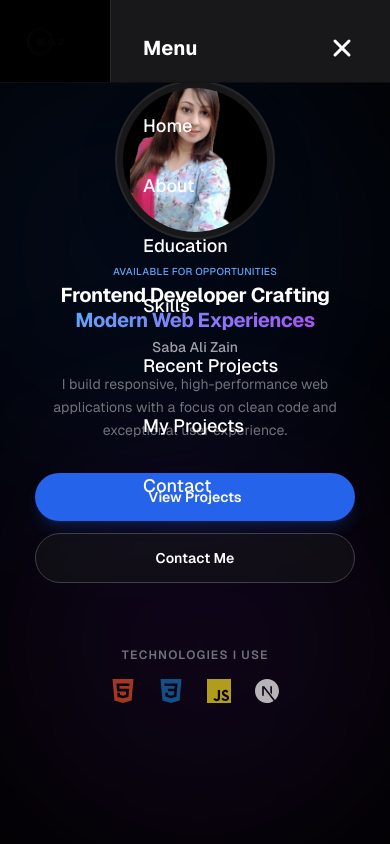
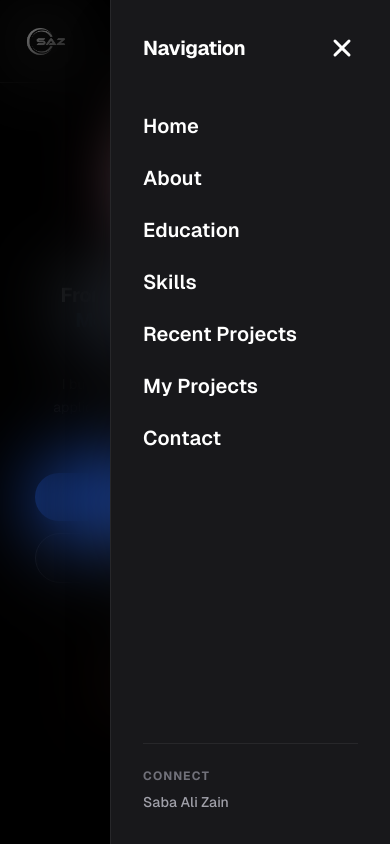
Before and after one commit to SabaZain/nextjs-portfolio, a Next.js app: page / in a window 390 px wide. Both pictures are taken after a click on the element 360 px from the left and 41 px from the top of the page. Shown: the top 844 px of the page. Built offline with nearby package versions, Linux system fonts and the light colour scheme.

Commit message:
fix: resolve mobile menu visibility and horizontal overflow issues

```diff
--- a/src/app/globals.css
+++ b/src/app/globals.css
@@ -3,10 +3,12 @@
 @tailwind utilities;
 
 @layer base {
-    body {
-        @apply bg-black text-white antialiased;
+    html, body {
+        @apply bg-black text-white antialiased overflow-x-hidden;
         font-family: var(--font-geist-sans), system-ui, sans-serif;
         scroll-behavior: smooth;
+        width: 100%;
+        position: relative;
     }
 
     html {
--- a/src/components/Card.tsx
+++ b/src/components/Card.tsx
@@ -14,12 +14,14 @@ interface propsType {
 const Card: React.FC<propsType> = ({ title, desc, img, tags, link, problemSolved}) => {
   return (
     <div className='group glass-card overflow-hidden hover:border-blue-500/50 transition-all duration-500 hover:shadow-2xl hover:shadow-blue-500/10' data-aos="zoom-in-up">
-        <div className='relative aspect-video overflow-hidden rounded-xl'>
+        <div className='relative aspect-video overflow-hidden rounded-xl bg-zinc-800'>
             <Image
               className='object-cover transition-transform duration-700 group-hover:scale-110'
               src={img}
               fill
+              sizes="(max-width: 768px) 100vw, (max-width: 1200px) 50vw, 33vw"
               alt={title}
+              priority={false}
             />
             <div className='absolute inset-0 bg-gradient-to-t from-black/80 to-transparent opacity-0 group-hover:opacity-100 transition-opacity duration-500 flex items-end p-4'>
                <Link href={link} className='w-full'>
--- a/src/components/Navbar.tsx
+++ b/src/components/Navbar.tsx
@@ -11,7 +11,8 @@ const Navbar = () => {
   };
 
   return (
-    <nav className='fixed top-0 left-0 right-0 z-50 bg-black/60 backdrop-blur-lg border-b border-white/5'>
+    <>
+    <nav className='fixed top-0 left-0 right-0 z-[100] bg-black/60 backdrop-blur-lg border-b border-white/5'>
       <div className='container mx-auto px-4 sm:px-6 py-4'>
         <div className='flex justify-between items-center'>
           <div className='flex items-center gap-3' data-aos="zoom-in">
@@ -19,8 +20,8 @@ const Navbar = () => {
             <div className='text-xl sm:text-2xl font-bold tracking-tighter text-white hidden sm:block'>Saba Ali Zain</div>
           </div>
 
-          <div className='md:hidden cursor-pointer text-white hover:text-blue-400 transition-colors' onClick={toggleMenu}>
-            {isOpen ? <IoClose size={28} /> : <IoMenu size={28} />}
+          <div className='md:hidden cursor-pointer text-white hover:text-blue-400 transition-colors relative z-[110]' onClick={toggleMenu}>
+            {isOpen ? <IoClose size={30} /> : <IoMenu size={30} />}
           </div>
 
           <ul className='hidden md:flex items-center gap-8 text-sm font-medium'>
@@ -42,30 +43,37 @@ const Navbar = () => {
             <li><a href='#contact' className='menuLink'>Contact</a></li>
           </ul>
         </div>
+      </div>
+    </nav>
 
     {/* Mobile Menu Overlay */}
-        <div className={`md:hidden fixed inset-0 z-50 transition-all duration-500 ${isOpen ? 'opacity-100 pointer-events-auto' : 'opacity-0 pointer-events-none'}`}>
-          <div className='absolute inset-0 bg-black/95 backdrop-blur-xl' onClick={() => setIsOpen(false)}></div>
-          <div className={`absolute top-0 right-0 h-full w-[280px] bg-zinc-900 border-l border-zinc-800 p-8 transform transition-transform duration-500 ease-out ${isOpen ? 'translate-x-0' : 'translate-x-full'}`}>
+    <div className={`md:hidden fixed inset-0 z-[105] transition-all duration-500 ${isOpen ? 'opacity-100 pointer-events-auto' : 'opacity-0 pointer-events-none'}`}>
+      <div className='absolute inset-0 bg-black/98 backdrop-blur-2xl' onClick={() => setIsOpen(false)}></div>
+      <div className={`absolute top-0 right-0 h-full w-[280px] bg-zinc-900 border-l border-zinc-800 p-8 transform transition-transform duration-500 ease-out shadow-2xl ${isOpen ? 'translate-x-0' : 'translate-x-full'}`}>
         <div className='flex justify-between items-center mb-12'>
-              <div className='text-xl font-bold text-white'>Menu</div>
+          <div className='text-xl font-bold text-white tracking-tight'>Navigation</div>
           <div className='cursor-pointer text-white hover:text-blue-400' onClick={() => setIsOpen(false)}>
             <IoClose size={32} />
           </div>
         </div>
-            <ul className='flex flex-col gap-8'>
-              <li><a href='#home' className='text-lg font-medium text-white hover:text-blue-400' onClick={() => setIsOpen(false)}>Home</a></li>
-              <li><a href='#about' className='text-lg font-medium text-white hover:text-blue-400' onClick={() => setIsOpen(false)}>About</a></li>
-              <li><a href='#education&skills' className='text-lg font-medium text-white hover:text-blue-400' onClick={() => setIsOpen(false)}>Education</a></li>
-              <li><a href='#skills' className='text-lg font-medium text-white hover:text-blue-400' onClick={() => setIsOpen(false)}>Skills</a></li>
-              <li><a href='#recent-projects' className='text-lg font-medium text-white hover:text-blue-400' onClick={() => setIsOpen(false)}>Recent Projects</a></li>
-              <li><a href='#projects' className='text-lg font-medium text-white hover:text-blue-400' onClick={() => setIsOpen(false)}>My Projects</a></li>
-              <li><a href='#contact' className='text-lg font-medium text-white hover:text-blue-400' onClick={() => setIsOpen(false)}>Contact</a></li>
+        <ul className='flex flex-col gap-6'>
+          <li><a href='#home' className='text-xl font-semibold text-white hover:text-blue-400 transition-colors' onClick={() => setIsOpen(false)}>Home</a></li>
+          <li><a href='#about' className='text-xl font-semibold text-white hover:text-blue-400 transition-colors' onClick={() => setIsOpen(false)}>About</a></li>
+          <li><a href='#education&skills' className='text-xl font-semibold text-white hover:text-blue-400 transition-colors' onClick={() => setIsOpen(false)}>Education</a></li>
+          <li><a href='#skills' className='text-xl font-semibold text-white hover:text-blue-400 transition-colors' onClick={() => setIsOpen(false)}>Skills</a></li>
+          <li><a href='#recent-projects' className='text-xl font-semibold text-white hover:text-blue-400 transition-colors' onClick={() => setIsOpen(false)}>Recent Projects</a></li>
+          <li><a href='#projects' className='text-xl font-semibold text-white hover:text-blue-400 transition-colors' onClick={() => setIsOpen(false)}>My Projects</a></li>
+          <li><a href='#contact' className='text-xl font-semibold text-white hover:text-blue-400 transition-colors' onClick={() => setIsOpen(false)}>Contact</a></li>
         </ul>
+
+        <div className='absolute bottom-8 left-8 right-8'>
+            <div className='h-px bg-zinc-800 mb-6'></div>
+            <p className='text-zinc-500 text-xs uppercase tracking-widest font-bold'>Connect</p>
+            <p className='text-zinc-400 text-sm mt-2 font-medium'>Saba Ali Zain</p>
         </div>
       </div>
     </div>
-    </nav>
+    </>
   );
 };
 
```
Lines whose indentation alone changed are shown as unchanged.
